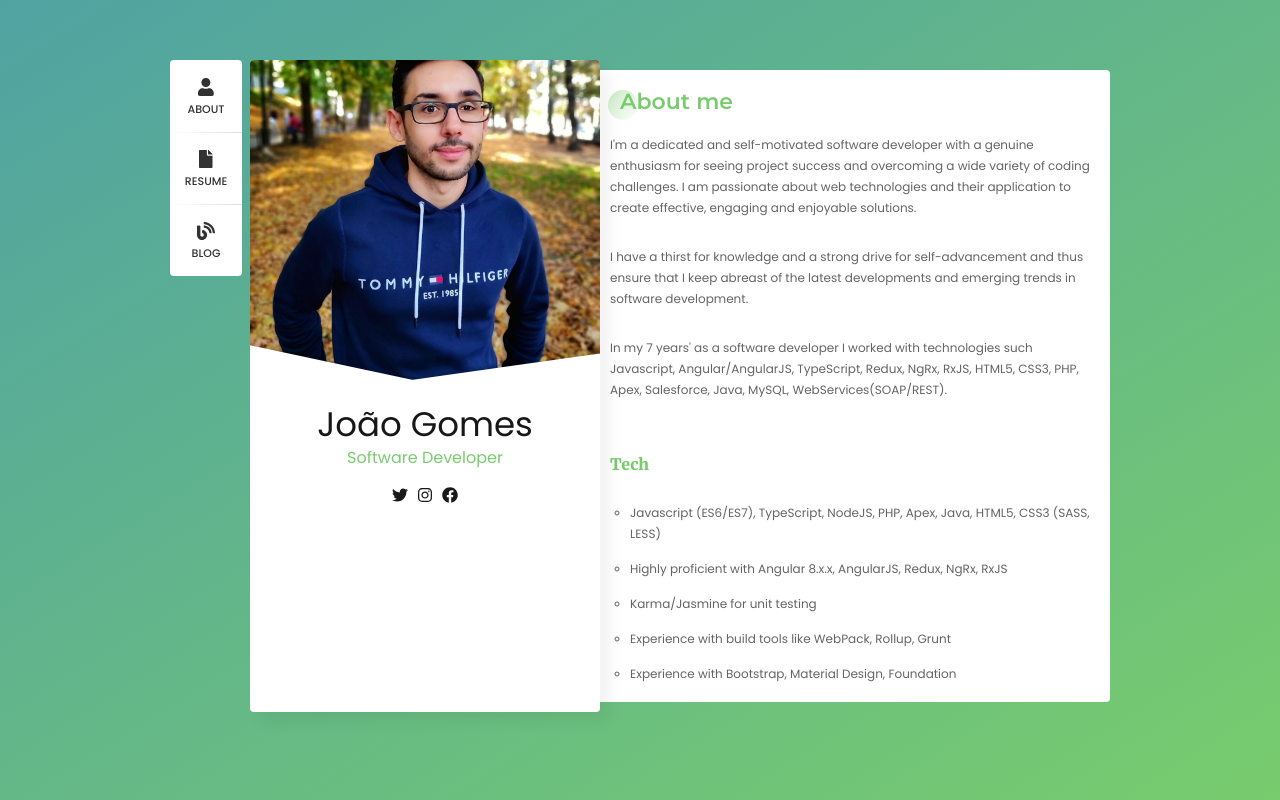
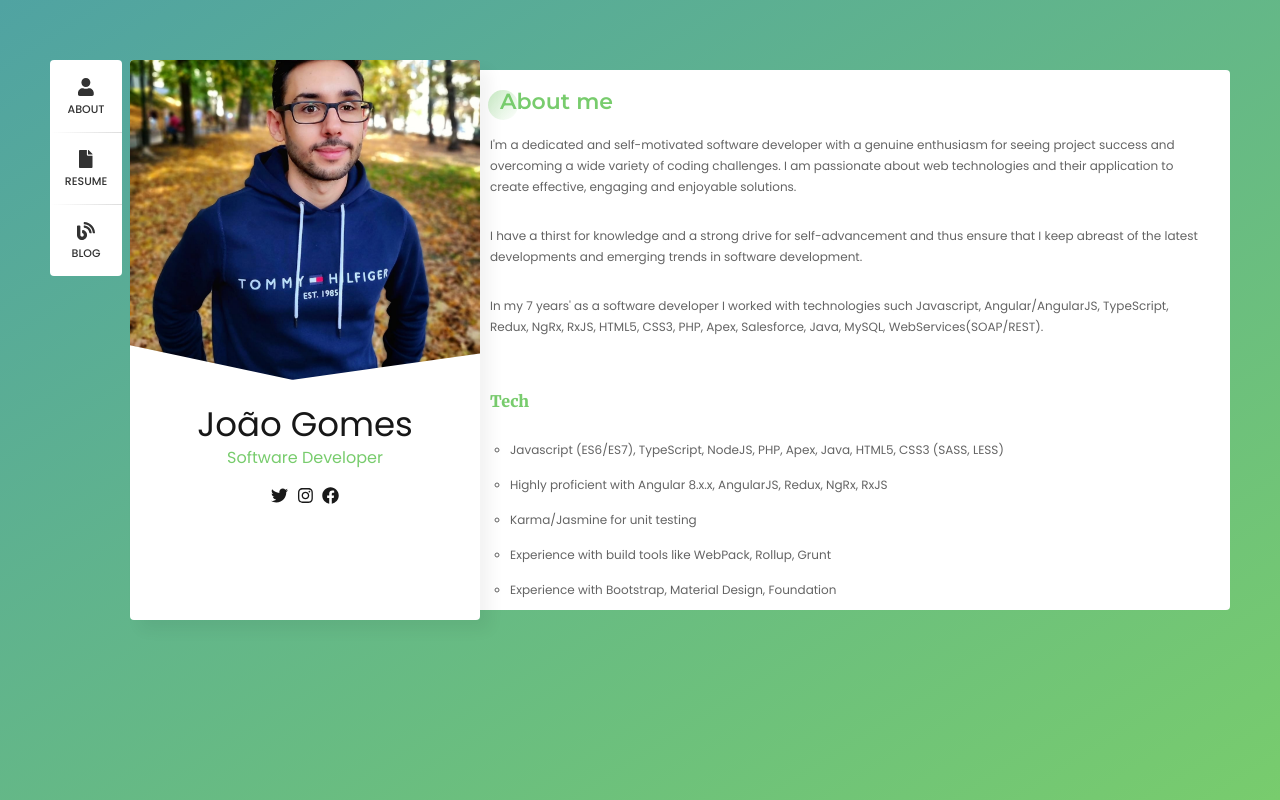
Before and after one commit to joaolpgomes/personal-website, a Gatsby site: page / in a window 1280 px wide. Built offline with nearby package versions, Linux system fonts and the light colour scheme; Gatsby itself is replaced by a stand-in of ours; some packages are replaced by stand-ins of ours.

Commit message:
(fix) couple of UI issues

```diff
--- a/src/components/layout/layout.module.css
+++ b/src/components/layout/layout.module.css
@@ -3,8 +3,8 @@
   margin-top: 50px;
   position: relative;
   height: 84vh;
-  max-width: 960px;
-  max-height: 674px;
+  max-width: 1200px;
+  max-height: 580px;
   display: flex;
   flex-wrap: wrap;
   align-content: flex-start;
--- a/src/components/profile/profile.module.css
+++ b/src/components/profile/profile.module.css
@@ -2,7 +2,7 @@
   display: none;
 }
 
-@media screen and (min-device-width: 768px) {
+@media screen and (min-width: 768px) {
   .profile {
     display: block;
     height: 100%;
@@ -24,6 +24,7 @@
 
   .profileSocialIcons svg {
     margin: 15px 5px 0px 5px;
+    font-size: 17px;
   }
 
   .profileName {
```
